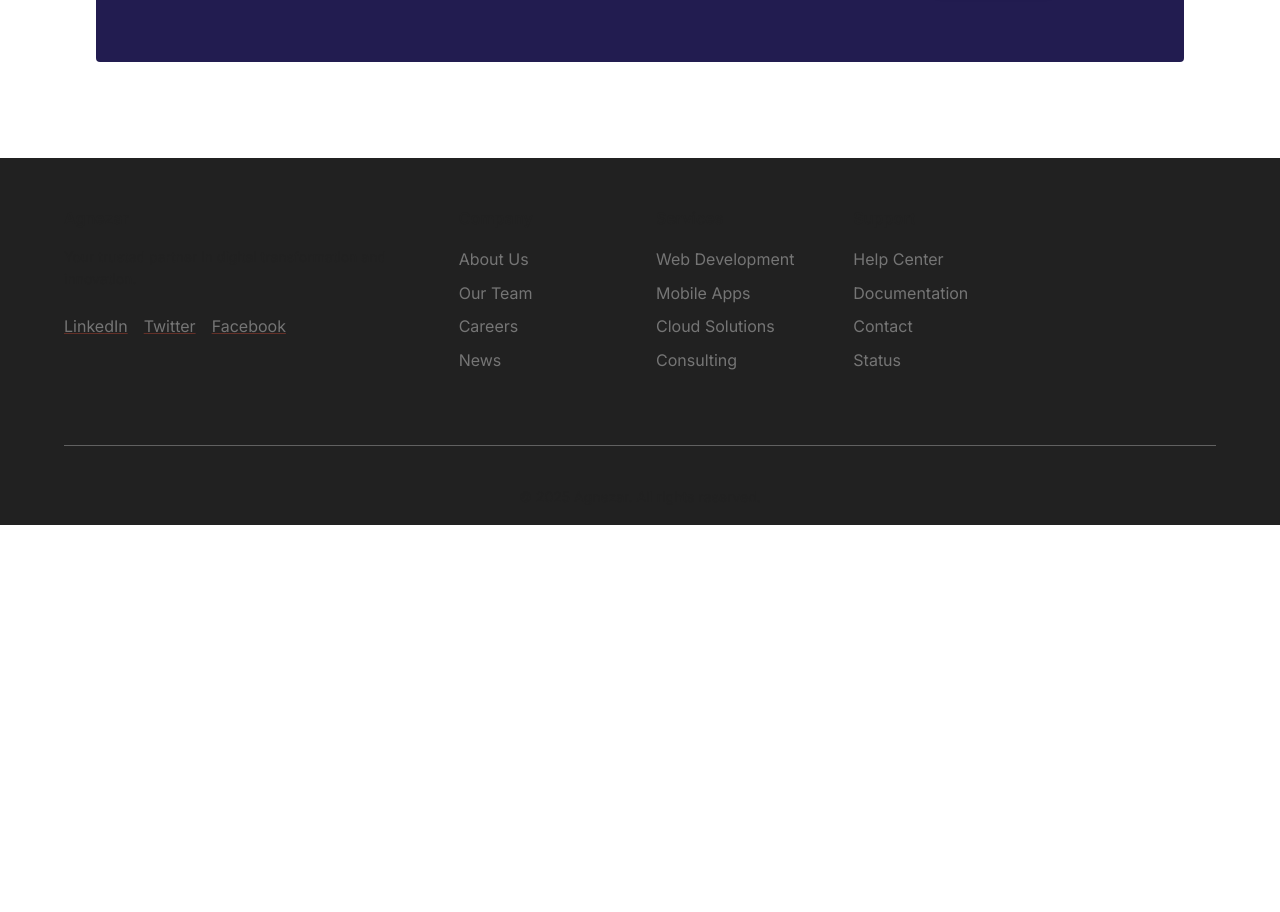
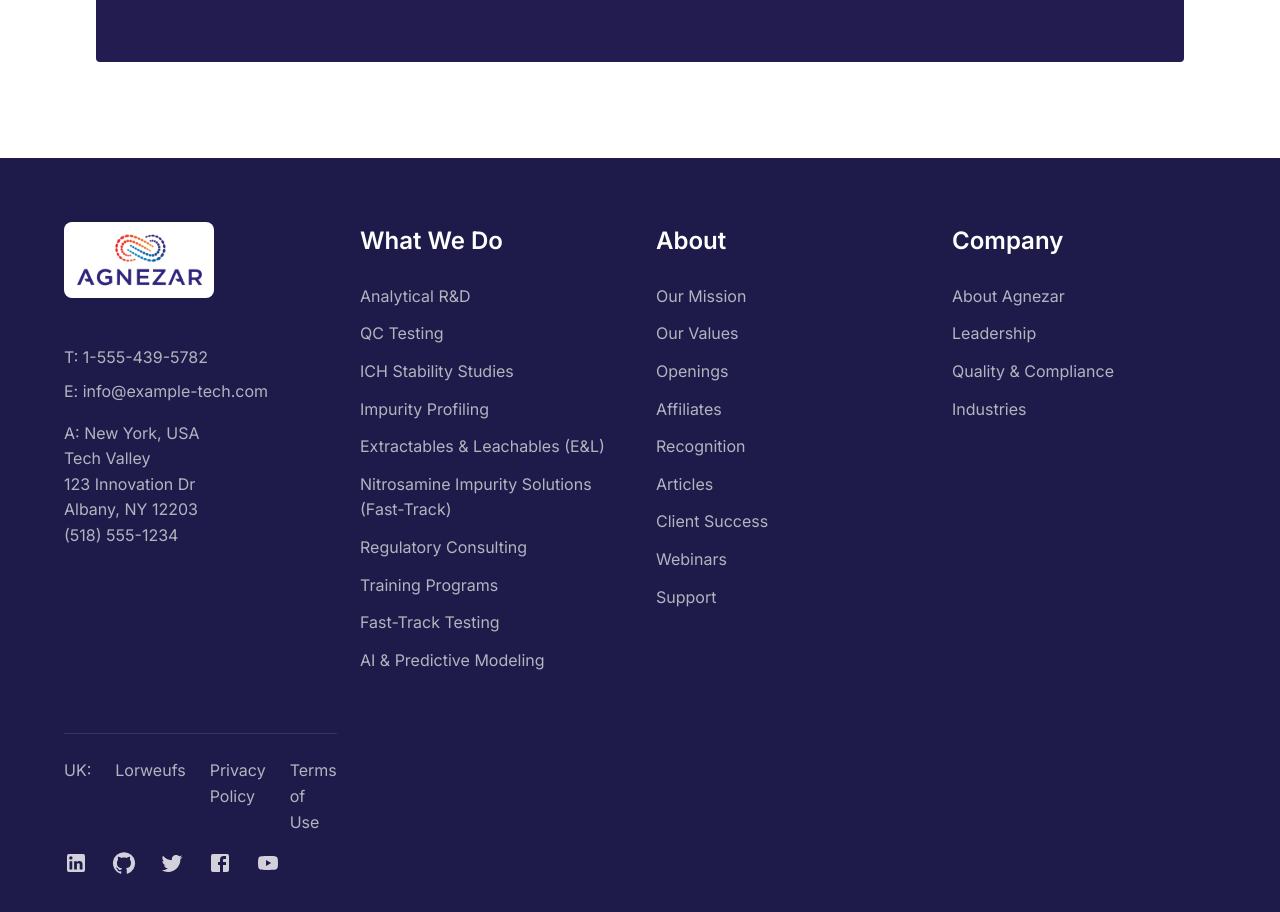
Before and after one commit to anonharish/agnezar, a React (Vite) app: page / in a window 1280 px wide. Shown: the part 3225-4137 px from the top of the page. Before the commit the page ends 3750 px from the top, so only its background shows below. Built offline with nearby package versions, Linux system fonts and the light colour scheme; the HTML template or start-up script is replaced by a standard one.

Commit message:
first cut of footer

```diff
--- a/src/components/molecules/Footer/Footer.style.tsx
+++ b/src/components/molecules/Footer/Footer.style.tsx
@@ -1,24 +1,94 @@
 import { styled } from '@mui/material/styles';
-import { Box } from '@mui/material';
+import { Box, Typography } from '@mui/material';
 import { colors } from '@theme/colors';
 
 export const StyledFooter = styled(Box)(() => ({
-  backgroundColor: colors.neutral[900],
-  color: colors.text.primary,
+  backgroundColor: '#1E1B4B', // Dark navy background from screenshot
+  color: '#fff',
   marginTop: 'auto',
+  padding: '64px 0 32px',
+}));
 
-  '& .MuiTypography-root': {
-    color: colors.text.primary,
+export const FooterInner = styled(Box)(({ theme }) => ({
+  maxWidth: 1200,
+  margin: '0 auto',
+  padding: '0 24px',
+  display: 'grid',
+  gridTemplateColumns: 'repeat(4, 1fr)',
+  gap: theme.spacing(4),
+  [theme.breakpoints.down('md')]: {
+    gridTemplateColumns: 'repeat(2, 1fr)',
   },
+  [theme.breakpoints.down('sm')]: {
+    gridTemplateColumns: '1fr',
+  },
+}));
 
-  '& .MuiLink-root': {
-    color: colors.text.secondary,
+export const LogoSection = styled(Box)(({ theme }) => ({
+  gridColumn: '1',
+  [theme.breakpoints.down('md')]: {
+    gridColumn: '1 / -1',
+  },
+}));
+
+export const FooterHeading = styled(Typography)(({ theme }) => ({
+  color: '#fff',
+  fontSize: '24px',
+  fontWeight: 600,
+  marginBottom: theme.spacing(3),
+}));
+
+export const FooterList = styled('ul')({
+  listStyle: 'none',
+  padding: 0,
+  margin: 0,
+});
+
+export const FooterListItem = styled('li')(({ theme }) => ({
+  marginBottom: theme.spacing(1.5),
+}));
+
+export const FooterLink = styled('a')(({ theme }) => ({
+  color: theme.palette.text.footer ?? colors.text.footer,
+  textDecoration: 'none',
+  transition: 'opacity 0.2s ease',
+  '&:hover': {
+    opacity: 1,
+  },
+}));
+
+export const ContactInfo = styled(Box)(({ theme }) => ({
+  color: theme.palette.text.footer ?? colors.text.footer,
+  marginTop: theme.spacing(2),
+  '& > *': {
+    marginBottom: theme.spacing(1),
+  },
+}));
+
+export const BottomBar = styled(Box)(({ theme }) => ({
+  borderTop: '1px solid rgba(255, 255, 255, 0.1)',
+  marginTop: theme.spacing(6),
+  paddingTop: theme.spacing(3),
+  display: 'flex',
+  justifyContent: 'space-between',
+  alignItems: 'center',
+  flexWrap: 'wrap',
+  gap: theme.spacing(2),
+  [theme.breakpoints.down('sm')]: {
+    flexDirection: 'column',
+    textAlign: 'center',
+  },
+}));
+
+export const SocialLinks = styled(Box)(({ theme }) => ({
+  display: 'flex',
+  gap: theme.spacing(3),
+  '& a': {
+    color: '#fff',
+    opacity: 0.8,
+    transition: 'opacity 0.2s ease',
     '&:hover': {
-      color: colors.primary.main,
+      opacity: 1,
     },
   },
-
-  '& .MuiDivider-root': {
-    borderColor: colors.neutral[700],
-  },
 }));
--- a/src/components/molecules/Footer/Footer.tsx
+++ b/src/components/molecules/Footer/Footer.tsx
@@ -1,111 +1,152 @@
 import React from 'react';
-import { Box, Container, Grid, Link, Divider } from '@mui/material';
-import { useFooter } from './Footer.hook';
-import { StyledFooter } from './Footer.style';
+import { Box } from '@mui/material';
+import LinkedInIcon from '@mui/icons-material/LinkedIn';
+import GitHubIcon from '@mui/icons-material/GitHub';
+import TwitterIcon from '@mui/icons-material/Twitter';
+import FacebookIcon from '@mui/icons-material/Facebook';
+import YouTubeIcon from '@mui/icons-material/YouTube';
 import { Typography } from '@components/atoms';
+import {
+  StyledFooter,
+  FooterInner,
+  LogoSection,
+  FooterHeading,
+  FooterList,
+  FooterListItem,
+  FooterLink,
+  ContactInfo,
+  BottomBar,
+  SocialLinks,
+} from './Footer.style';
 
 export interface FooterProps {
-  companyName?: string;
-  companyDescription?: string;
-  links?: {
-    title: string;
-    items: Array<{
-      label: string;
-      href: string;
-    }>;
-  }[];
-  socialLinks?: Array<{
-    platform: string;
-    href: string;
-    icon: React.ReactNode;
-  }>;
-  copyright?: string;
+  // Optional props for customization
+  logo?: React.ReactNode;
 }
 
-export const Footer: React.FC<FooterProps> = ({
-  companyName = 'Agnezar',
-  companyDescription = 'Your trusted partner in digital transformation and innovation.',
-  links = [],
-  socialLinks = [],
-  copyright = `© ${new Date().getFullYear()} Agnezar. All rights reserved.`,
-}) => {
-  const { handleLinkClick } = useFooter();
+export const Footer: React.FC<FooterProps> = ({ logo }) => {
+  // Footer content structure based on the screenshot
+  const whatWeDo = [
+    'Analytical R&D',
+    'QC Testing',
+    'ICH Stability Studies',
+    'Impurity Profiling',
+    'Extractables & Leachables (E&L)',
+    'Nitrosamine Impurity Solutions (Fast-Track)',
+    'Regulatory Consulting',
+    'Training Programs',
+    'Fast-Track Testing',
+    'AI & Predictive Modeling',
+  ];
+
+  const about = [
+    'Our Mission',
+    'Our Values',
+    'Openings',
+    'Affiliates',
+    'Recognition',
+    'Articles',
+    'Client Success',
+    'Webinars',
+    'Support',
+  ];
+
+  const company = [
+    'About Agnezar',
+    'Leadership',
+    'Quality & Compliance',
+    'Industries',
+  ];
 
   return (
     <StyledFooter>
-      <Container maxWidth="lg">
-        <Grid container spacing={4} sx={{ py: 6 }}>
-          {/* Company Info */}
-          <Grid item xs={12} md={4}>
       <Box>
-              <Typography variant="h6" sx={{ mb: 2, fontWeight: 600 }}>
-                {companyName}
-              </Typography>
-              <Typography variant="body2" color="textSecondary" sx={{ mb: 3 }}>
-                {companyDescription}
-              </Typography>
+        <FooterInner>
+          {/* Logo and Contact Section */}
+          <LogoSection>
+            {logo || (
+              <Box component="img" src="/assets/logos/main-logo.svg" alt="Agnezar" sx={{ width: 150, height: 'auto', mb: 3 , background: "white" , padding:".75rem",borderRadius: ".5rem"}} />
+            )}
+            <ContactInfo>
+              <Box>T: 1-555-439-5782</Box>
+              <Box>E: info@example-tech.com</Box>
+              <Box sx={{ mt: 2 }}>
+                <Box>A: New York, USA</Box>
+                <Box>Tech Valley</Box>
+                <Box>123 Innovation Dr</Box>
+                <Box>Albany, NY 12203</Box>
+                <Box>(518) 555-1234</Box>
+              </Box>
+            </ContactInfo>
+          </LogoSection>
 
-              {/* Social Links */}
-              {socialLinks.length > 0 && (
-                <Box sx={{ display: 'flex', gap: 2 }}>
-                  {socialLinks.map((social, index) => (
-                    <Link
-                      key={index}
-                      href={social.href}
-                      target="_blank"
-                      rel="noopener noreferrer"
-                      sx={{
-                        color: 'text.secondary',
-                        '&:hover': { color: 'primary.main' },
-                        transition: 'color 0.3s ease',
-                      }}
-                    >
-                      {social.icon}
-                    </Link>
+          {/* What We Do Section */}
+          <Box>
+            <FooterHeading>What We Do</FooterHeading>
+            <FooterList>
+              {whatWeDo.map((item, index) => (
+                <FooterListItem key={index}>
+                  <FooterLink href="#">{item}</FooterLink>
+                </FooterListItem>
               ))}
+            </FooterList>
           </Box>
-              )}
+
+          {/* About Section */}
+          <Box>
+            <FooterHeading>About</FooterHeading>
+            <FooterList>
+              {about.map((item, index) => (
+                <FooterListItem key={index}>
+                  <FooterLink href="#">{item}</FooterLink>
+                </FooterListItem>
+              ))}
+            </FooterList>
           </Box>
-          </Grid>
 
-          {/* Links */}
-          {links.map((section, sectionIndex) => (
-            <Grid key={sectionIndex} item xs={12} sm={6} md={2}>
+          {/* Company Section */}
           <Box>
-                <Typography variant="subtitle1" sx={{ mb: 2, fontWeight: 600 }}>
-                  {section.title}
-                </Typography>
-                <Box sx={{ display: 'flex', flexDirection: 'column', gap: 1 }}>
-                  {section.items.map((item, itemIndex) => (
-                    <Link
-                      key={itemIndex}
-                      href={item.href}
-                      onClick={(e) => handleLinkClick(e, item.href)}
-                      sx={{
-                        color: 'text.secondary',
-                        textDecoration: 'none',
-                        '&:hover': { color: 'primary.main' },
-                        transition: 'color 0.3s ease',
-                      }}
-                    >
-                      {item.label}
-                    </Link>
+            <FooterHeading>Company</FooterHeading>
+            <FooterList>
+              {company.map((item, index) => (
+                <FooterListItem key={index}>
+                  <FooterLink href="#">{item}</FooterLink>
+                </FooterListItem>
               ))}
+            </FooterList>
           </Box>
+        </FooterInner>
+
+        {/* Bottom Bar */}
+        <FooterInner>
+          <BottomBar>
+            <Box sx={{ display: 'flex', gap: 3 }}>
+              <FooterLink href="#">UK:</FooterLink>
+              <FooterLink href="#">Lorweufs</FooterLink>
+              <FooterLink href="#">Privacy Policy</FooterLink>
+              <FooterLink href="#">Terms of Use</FooterLink>
             </Box>
-            </Grid>
-          ))}
-        </Grid>
-
-        <Divider sx={{ my: 3 }} />
-
-        {/* Copyright */}
-        <Box sx={{ textAlign: 'center', py: 2 }}>
-          <Typography variant="body2" color="textSecondary">
-            {copyright}
-          </Typography>
+            <SocialLinks>
+              <FooterLink href="#" target="_blank" rel="noopener">
+                <LinkedInIcon />
+              </FooterLink>
+              <FooterLink href="#" target="_blank" rel="noopener">
+                <GitHubIcon />
+              </FooterLink>
+              <FooterLink href="#" target="_blank" rel="noopener">
+                <TwitterIcon />
+              </FooterLink>
+              <FooterLink href="#" target="_blank" rel="noopener">
+                <FacebookIcon />
+              </FooterLink>
+              <FooterLink href="#" target="_blank" rel="noopener">
+                <YouTubeIcon />
+              </FooterLink>
+            </SocialLinks>
+          </BottomBar>
+        </FooterInner>
       </Box>
-      </Container>
     </StyledFooter>
+    // </StyledFooter>
   );
 };
--- a/src/theme/colors.ts
+++ b/src/theme/colors.ts
@@ -53,6 +53,7 @@ export const colors = {
       heading: '#1A1F29',
       body: '#1A1F29',
     },
+    footer: '#F5F5F1B2',
   },
 
   // Status colors
--- a/src/theme/mui.d.ts
+++ b/src/theme/mui.d.ts
@@ -8,6 +8,9 @@ declare module '@mui/material/styles' {
   interface PaletteOptions {
     topBar?: PaletteColorOptions;
     white?: PaletteColorOptions;
+  }
+  interface TypeText {
+    footer?: string;
   }
 }
 
```
Lines whose indentation alone changed are shown as unchanged.
